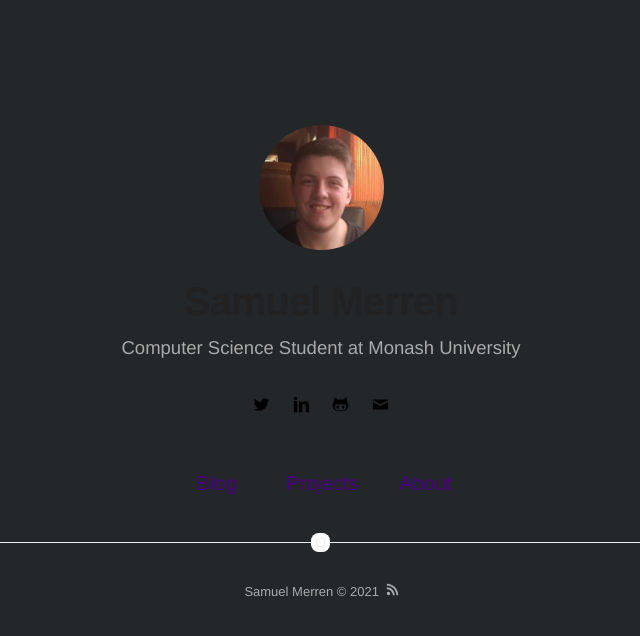
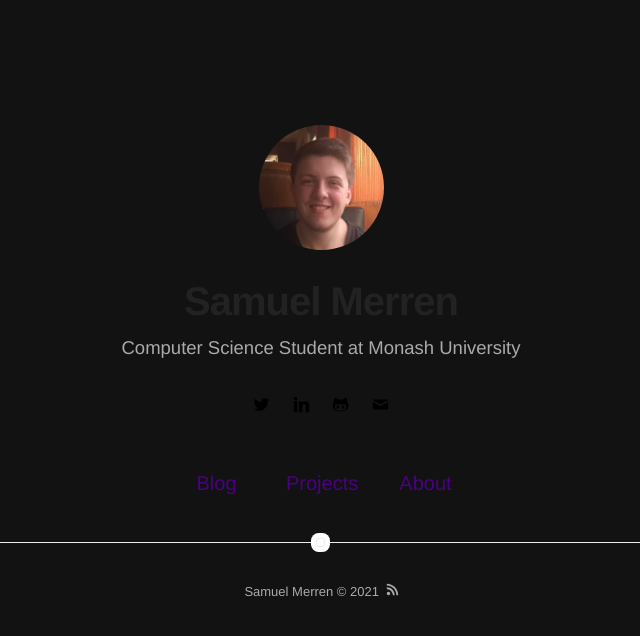
Before and after one commit to CasparovJR/CasparovJR.github.io, a Jekyll site: the page built from index.html, in a window 1280 px wide. Shown: the top 636 px of the page, without its empty margins (319-959 px from the left). Built offline with Jekyll 4.4.1, drawn with Linux system fonts in a browser that asks for light colours.

Commit message:
again changing colour

```diff
--- a/_sass/base/general.sass
+++ b/_sass/base/general.sass
@@ -1,6 +1,6 @@
 body, html
 	font-size: 62.5%
-	background: #23272a
+	background: #121212
 
 body
 	font: 16px $fontSans
```
